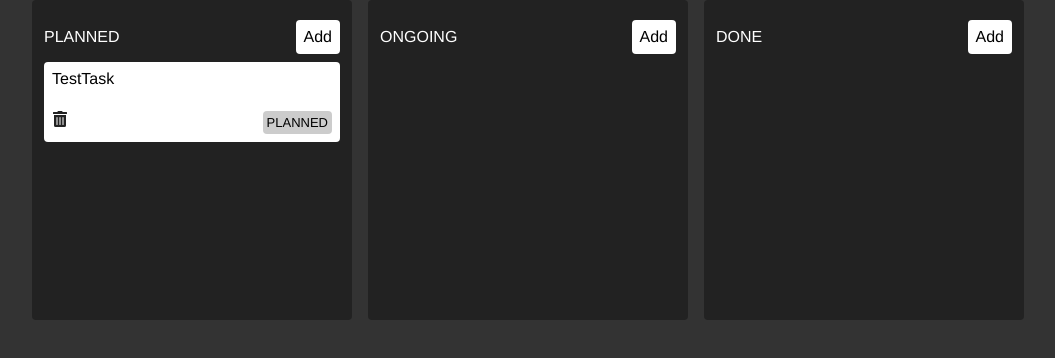
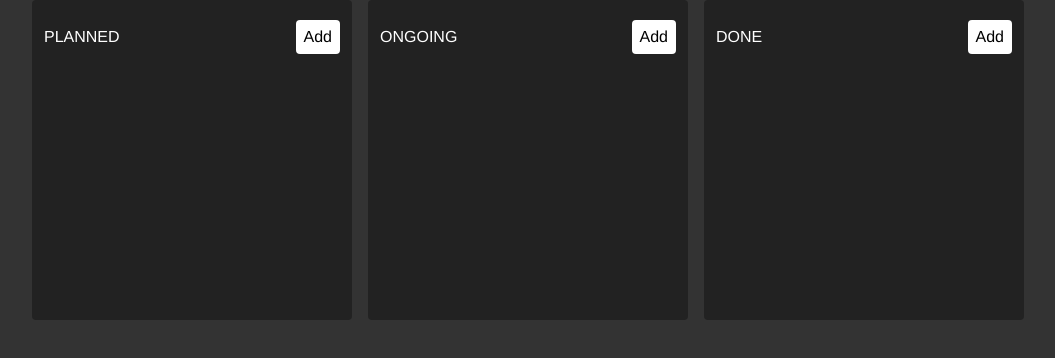
Before and after one commit to dawnteigh/kanban-zustand, a React (Vite) app: page / in a window 1280 px wide. Shown: the top 358 px of the page, without its empty margins (112-1167 px from the left). Built offline with nearby package versions, Linux system fonts and the light colour scheme.

Commit message:
remove default task

```diff
--- a/src/store.js
+++ b/src/store.js
@@ -8,7 +8,7 @@ accessing the store by specifying 'shallow' to be used at creation, rather than
 component that calls it. This will become the only way in Zustand v5. */
 
 const store = (set) => ({
-  tasks: [{ title: "TestTask", state: "PLANNED" }],
+  tasks: [],
   draggedTask: null,
   addTask: (title, state) => set(store => ({ tasks: [...store.tasks, { title, state }] }), false, 'addTask'),
   deleteTask: (title) => set(store => ({ tasks: store.tasks.filter(t => t.title !== title) }), false, 'deleteTask'),
```
